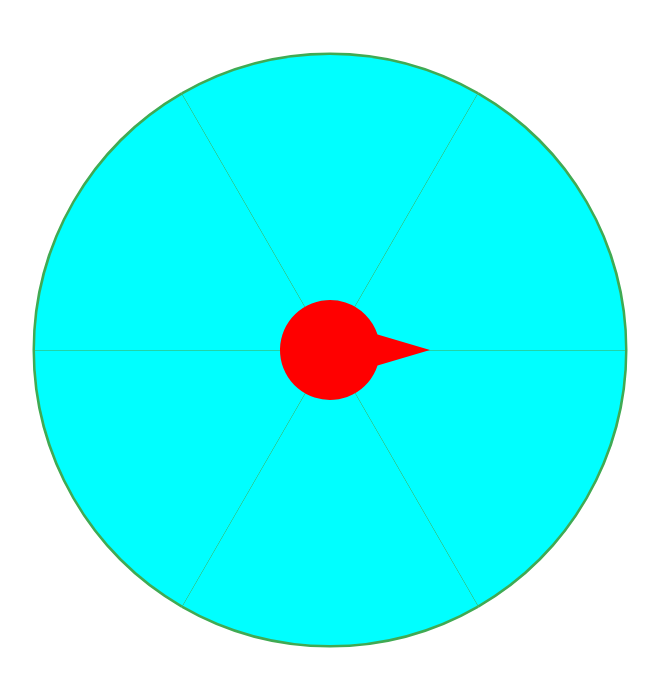
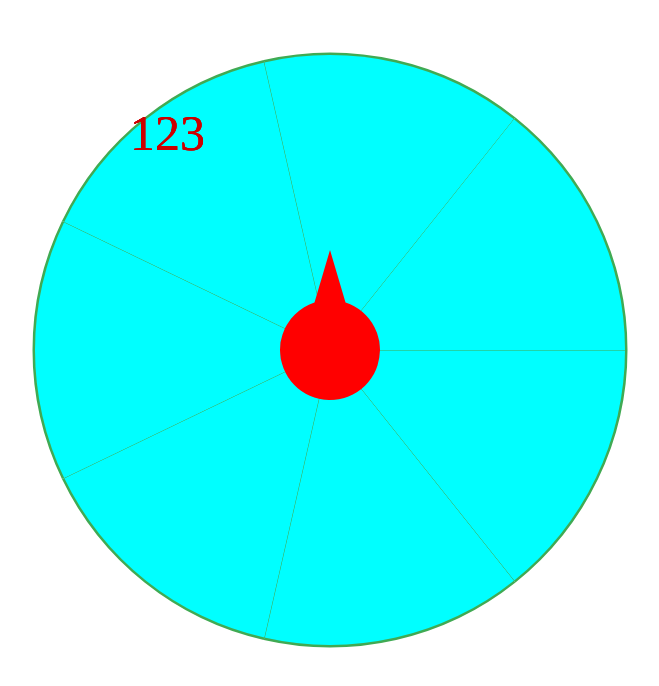
Before and after one commit to CMFenng/demo, a plain HTML site: page 转盘抽奖/index.html in a window 1280 px wide. Shown: the whole page, without its empty margins (310-969 px from the left). Drawn offline with Linux system fonts and the light colour scheme.

Commit message:
Update 转盘抽奖

```diff
--- a/转盘抽奖/css/style.css
+++ b/转盘抽奖/css/style.css
@@ -23,5 +23,5 @@ html, body {
     position: absolute;
     top: 50%;
     left: 50%;
-    transform: translate(-50%, -50%);
+    /*transform: translate(-50%, -50%);*/
 }
--- a/转盘抽奖/js/fun.js
+++ b/转盘抽奖/js/fun.js
@@ -36,25 +36,6 @@ function handleData(data) {
 }
 
 
-// function canvasApp() {
-//
-//     var cvs = document.getElementById("cvs");
-//     var ctx = cvs.getContext("2d");
-//
-//     cvs.style.transform = `rotate(${ -Math.PI * 2 / 6 / 2 }deg)`;
-//
-//     drawScreen(ctx);
-//
-// }
-
-// 封装一个扇形函数
-
-// ctx: Canvas绘图环境
-// x,y: 位移目标点
-// r: 圆弧半径
-// sDeg: 旋转起始角度
-// eDeg: 旋转终点角度
-
 // function drawSector(ctx, x, y, r, sDeg, eDeg) {
 //     // 初始保存
 //     ctx.save();
@@ -92,84 +73,6 @@ function handleData(data) {
 //     ctx.restore();
 // }
 
-// function drawScreen (ctx) {
-//
-//     var deg = Math.PI / 180;
-//
-//     var obj = {
-//         x: 300,
-//         y: 300,
-//         r: 300,
-//         sDeg: [30, 111, 190, 233, 280, 345],
-//         eDeg: [111, 190, 233, 280, 345, 30],
-//         style: ['#f00', '#0f0', '#00f', '#789', '#abcdef']
-//     }
-//     // ctx.translate(300, 300);
-//     for (var i = 0; i < obj.sDeg.length; i++) {
-//
-//         drawSector(ctx, obj.x, obj.y, obj.r, obj.sDeg[i] * deg, obj.eDeg[i] * deg);
-//         ctx.fill();
-//         ctx.fillStyle = obj.style[i];
-//     }
-//
-// }
-
-// function drawScreen(ctx) {
-//     var deg = Math.PI / 180;
-//
-//     let obj = {
-//         x: 300,
-//         y: 300,
-//         r: 300-5,
-//         sDeg: [0, 60, 120, 180, 240, 300],
-//         eDeg: [60, 120, 180, 240, 300, 360],
-//         text: ["奖品1", "奖品2", "奖品3", "奖品4", "奖品5", "奖品6"]
-//     };
-//
-//     for (let i =0; i <obj.sDeg.length; i++) {
-//
-//         drawSector(ctx, obj.x, obj.y, obj.r, obj.sDeg[i] * deg, obj.eDeg[i] * deg, obj.text[i]);
-//
-//     }
-//
-//     let cvs_pointer = document.getElementById("cvs_pointer");
-//     var ctx_pointer = cvs_pointer.getContext("2d");
-//
-//     cvs_pointer.style.transform = `rotate(-90deg)`;
-//
-//     ctx_pointer.save();
-//     ctx_pointer.beginPath();
-//     // ctx.moveTo(300,300);
-//     ctx_pointer.arc(100, 100, 50, Math.PI/10, Math.PI*2-Math.PI/10);
-//     ctx_pointer.lineTo(200, 100);
-//     ctx_pointer.closePath();
-//     // ctx.stroke();
-//     ctx_pointer.fillStyle = "#f00";
-//     ctx_pointer.fill();
-// }
-
-// function drawSector(ctx, x, y, r, sDeg, eDeg, text) {
-//     ctx.save();
-//     ctx.beginPath();
-//     ctx.lineWidth = 5;
-//     ctx.arc(x, y, r, sDeg, eDeg);
-//     ctx.strokeStyle = "#40AA53";
-//     ctx.stroke();
-//     ctx.lineWidth = 1;
-//     ctx.lineTo(x, y);
-//     ctx.closePath();
-//     ctx.strokeStyle = "#40AA53";
-//     ctx.stroke();
-//     ctx.fillStyle = "#0ff";
-//     ctx.fill();
-//     ctx.fillStyle = "#cc0000";
-//     ctx.font = "50px Microsoft YaHei";
-//     ctx.textAlign = "center";
-//     var width = ctx.measureText(text);
-//     ctx.fillText(text, 300, 100);
-//     console.log(width);
-//     // ctx.measureText(text);
-// }
 
 //====================================
 
@@ -177,11 +80,11 @@ function handleData(data) {
 // 初始化转盘
 function initPlate() {
     var plateCanvas = document.getElementById("plate");
+    var plateCtx = plateCanvas.getContext("2d");
     var pointerCanvas = document.getElementById("pointer");
-    var plateCtx = plateCanvas.getContext("2d");
     var pointerCtx = pointerCanvas.getContext("2d");
 
-    // pointerCanvas.style.transform = `rotate(-90deg)`;
+    pointerCanvas.style.transform = `translate(-50%, -50%) rotate(-90deg)`;
 
     // 测试数据
     var d = 0;
@@ -189,7 +92,7 @@ function initPlate() {
         d = d + 3600;
         console.log(d);
         plateCanvas.style.transform = `rotate(${ d }deg)`;
-    }
+    };
 
     var deg = Math.PI / 180;
 
@@ -199,12 +102,12 @@ function initPlate() {
     // 转盘半径
     var plateR = plateCenterX < plateCenterY ? plateCenterX-lineW : plateCenterY-lineW;
     var itemData = {
-        text: ["奖品1", "奖品2", "奖品3", "奖品4", "奖品5", "奖品6"],
+        text: ["奖品1", "奖品2", "奖品3", "奖品4", "奖品5", "奖品6","奖品6"],
         radio: []
     };
 
     initCircle();
-    initText();
+    // initText();
     initPointer();
 
     // 初始化圆盘
@@ -212,16 +115,22 @@ function initPlate() {
         let num = itemData.text.length;
         let sectorDeg = Math.PI * 2 / num;
 
+        // plateCanvas.style.transform = `rotate(${ -sectorDeg/2-90 }deg)`;
+
         for (let i = 0; i < num; i++) {
-
-            drawSector(plateCtx, plateCenterX, plateCenterY, plateR, sectorDeg*i, sectorDeg*(i+1));
+            drawSector(plateCtx, plateCenterX, plateCenterY, plateR, sectorDeg*i, sectorDeg*(i+1), "123");
         }
     }
 
     // 初始化文本
-    function initText() {
-
-    }
+    // function initText(ctx, text) {
+    //     ctx.save();
+    //     ctx.fillStyle = "#cc0000";
+    //     ctx.font = "50px Microsoft YaHei";
+    //     ctx.textAlign = "center";
+    //     ctx.measureText(text);
+    //     ctx.fillText(text, 300, 100);
+    // }
 
     // 初始化指针
     function initPointer() {
@@ -238,7 +147,7 @@ function initPlate() {
         pointerCtx.fill();
     }
 
-    function drawSector(ctx, x, y, r, sDeg, eDeg) {
+    function drawSector(ctx, x, y, r, sDeg, eDeg, text) {
         ctx.save();
         ctx.beginPath();
         ctx.arc(x, y, r, sDeg, eDeg);
@@ -252,5 +161,12 @@ function initPlate() {
         ctx.stroke();
         ctx.fillStyle = "#0ff";
         ctx.fill();
+
+        ctx.save();
+        ctx.fillStyle = "#cc0000";
+        ctx.font = "50px Microsoft YaHei";
+        // ctx.textAlign = "center";
+        ctx.measureText(text);
+        ctx.fillText(text, 100, 100);
     }
 }
```
